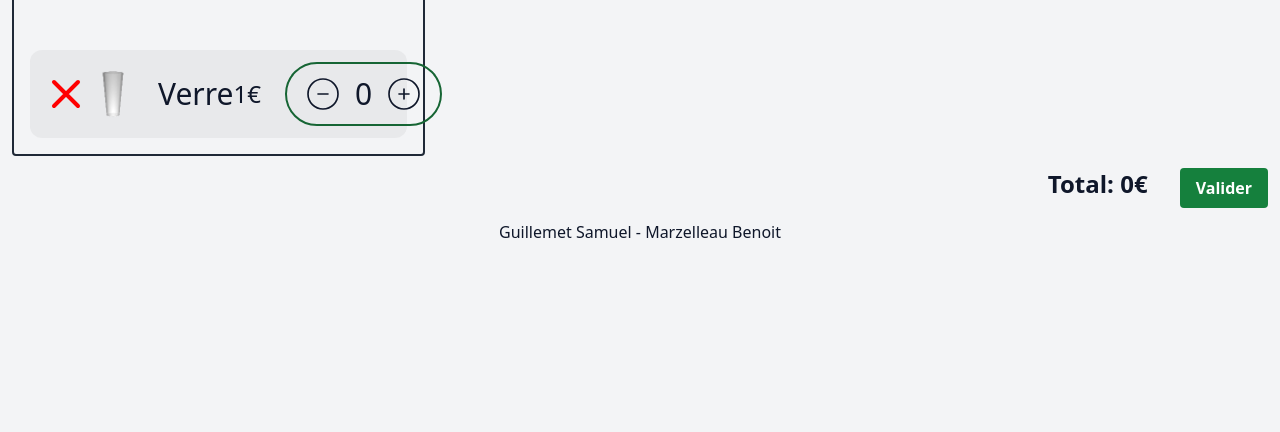
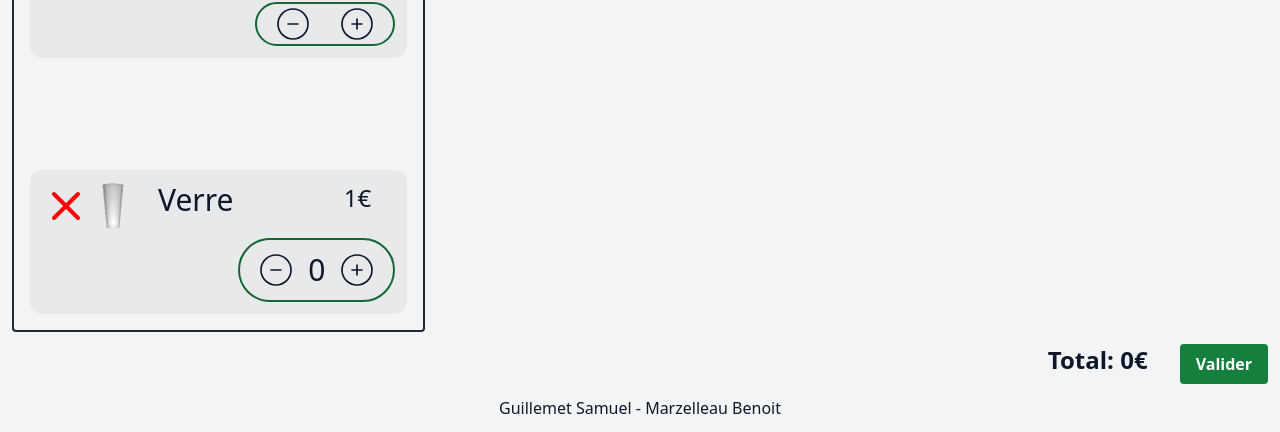
Before and after one commit to Clochette-AbsINThe/clochette, an Astro site in the folder frontend/: page /transaction in a window 1280 px wide. Shown: the part 688-1120 px from the top of the page. Before the commit the page ends 944 px from the top, so only its background shows below. Built offline with nearby package versions, Linux system fonts and the light colour scheme; Astro itself is replaced by a stand-in of ours.

Commit message:
Refactor ItemCount #14

```diff
--- a/frontend/src/components/ItemCount.tsx
+++ b/frontend/src/components/ItemCount.tsx
@@ -1,55 +1,46 @@
-import { useEffect, useState } from 'react';
-
 export interface ItemCountProps {
-    id?: number
+    id: number // As to be unique
     name: string
     price: number
-    onValueChange?: (value: number, key: number) => void
-    value?: number
+    onValueChange: (value: number, key: number) => void
+    value: number
     image?: string
+    isGlass?: boolean
 }
 
 export function ItemCount(props: ItemCountProps): JSX.Element {
-    const [count, setCount] = useState(0);
-
     const resetHandler = (): void => {
-        setCount(-(props.value ?? 0));
+        props.onValueChange(0, props.id);
     };
 
     const incrementMinusHandler = (): void => {
-        if (count + (props.value ?? 0) > 0) {
-            setCount(count - 1);
-        }
+        props.onValueChange(props.value - 1, props.id);
     };
 
     const incrementPlusHandler = (): void => {
-        setCount(count + 1);
+        props.onValueChange(props.value + 1, props.id);
     };
 
-    useEffect(() => {
-        if (count + (props.value ?? 0) < 0) {
-            setCount(-(props.value ?? 0));
-        }
-        props.onValueChange?.(count, props.id ?? 0);
-    }, [count, props.value]);
-
     return (
-        <div className="flex m-4 items-center h-max rounded-xl bg-[#70707016] p-3 max-w-[33vw]">
+        <div className="flex m-4 items-center h-max rounded-xl bg-[#70707016] p-3 md:max-w-[33vw] max-w-full flex-wrap">
+            <div className="flex flex-grow">
                 <button onClick={resetHandler}>
                     <svg xmlns="http://www.w3.org/2000/svg" fill="none" viewBox="0 0 24 24" strokeWidth={2} stroke="currentColor" className="w-12 h-12 color-red">
                         <path strokeLinecap="round" strokeLinejoin="round" d="M6 18L18 6M6 6l12 12" />
                     </svg>
                 </button>
-            {props.image !== undefined ? (<img src={props.image} alt="beer" className="w-12 h-12" />) : null}
-            <h1 className='grow text-3xl ml-5'>{props.name}</h1>
-            {props.price !== 0 ? <h1 className='mr-6 text-2xl'>{props.price}€</h1> : null}
+                {props.image && <img src={props.image} alt="beer" className="w-12 h-12" />}
+                <h1 className='grow lg:text-3xl mx-5 text-xl'>{props.name}</h1>
+                <h1 className='mr-6 text-2xl'>{props.price}€</h1>
+            </div>
+            <div className="flex flex-grow justify-end mt-2">
                 <div className='flex pl-4 pr-4 border-2 rounded-full border-green-800'>
                     <button onClick={incrementMinusHandler}>
                         <svg xmlns="http://www.w3.org/2000/svg" fill="none" viewBox="0 0 24 24" strokeWidth={1} stroke="currentColor" className="w-10 h-10">
                             <path strokeLinecap="round" strokeLinejoin="round" d="M15 12H9m12 0a9 9 0 11-18 0 9 9 0 0118 0z" />
                         </svg>
                     </button>
-                <h3 className='p-3 text-3xl'>{count + (props.value ?? 0)}</h3>
+                    <h3 className='p-3 text-3xl'>{props.value}</h3>
                     <button onClick={incrementPlusHandler}>
                         <svg xmlns="http://www.w3.org/2000/svg" fill="none" viewBox="0 0 24 24" strokeWidth={1} stroke="currentColor" className="w-10 h-10">
                             <path strokeLinecap="round" strokeLinejoin="round" d="M12 9v6m3-3H9m12 0a9 9 0 11-18 0 9 9 0 0118 0z" />
@@ -57,5 +48,6 @@ export function ItemCount(props: ItemCountProps): JSX.Element {
                     </button>
                 </div>
             </div>
+        </div>
     );
 };
```
Lines whose indentation alone changed are shown as unchanged.
